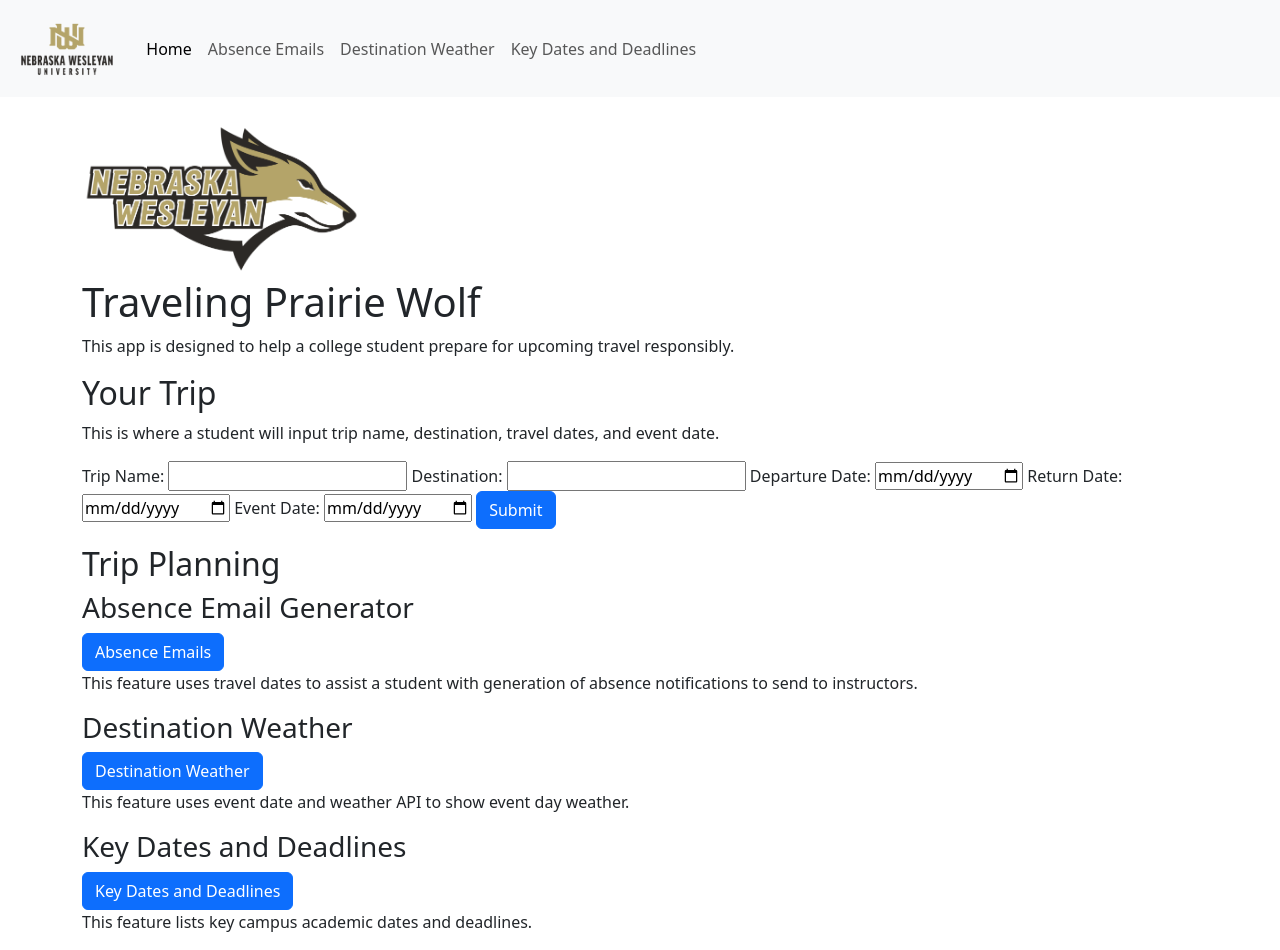
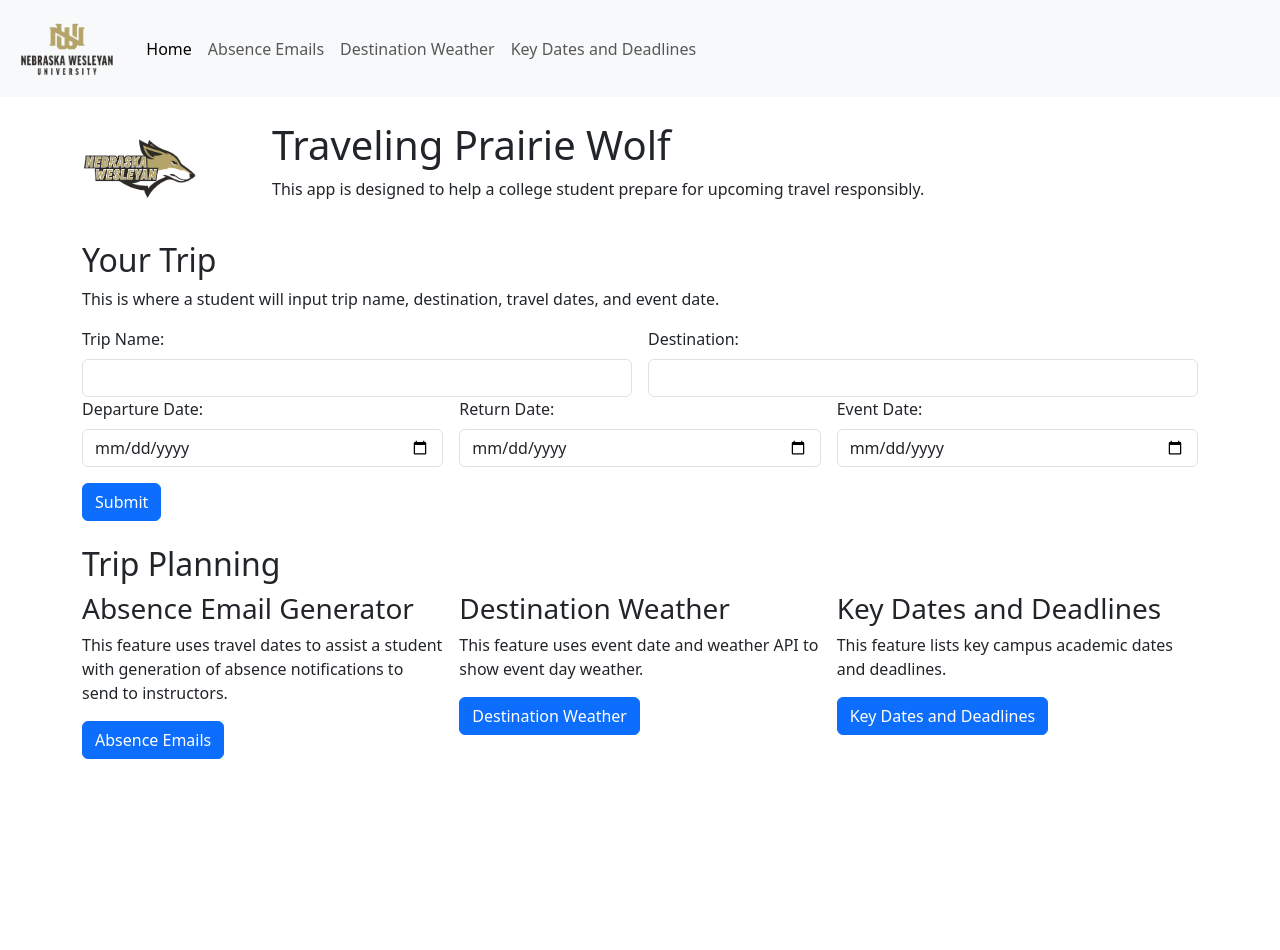
Before and after one commit to ChemQueen/nwu-travelingstudent-support-app, a plain HTML site: page index.html in a window 1280 px wide. After the commit the page ends 800 px from the top, so only its background shows below. Drawn offline with nearby package versions, Linux system fonts and the light colour scheme.

Commit message:
Style Home and Weather pages with Boostrap grid and form classes

```diff
--- a/index.html
+++ b/index.html
@@ -35,59 +35,82 @@
     <div class="container mt-4">
         <!-- Main content for the Home page: introduction, trip details, and links to the three feature pages. -->
         <main>
-            <!-- Page introduction: app name and one-line purpose -->
-            <section>
-                <img src="./images/Athletic_Horizontal_Light_RGB.png" width="25%" alt="Nebraska Wesleyan University logo featuring a coyote head and text in gold, white, and black." />
+            <!-- Page introduction: app name and one-line purpose.
+            Bootstrap row makes a flex container, and the two columns sit side by side
+            (2/12 for the logo, 10/12 for the text) on medium screens and wider, stacking on phones.
+            align-items-center lines up the text with the middle of the image. -->
+            <section class="row align-items-center">
+                <div class="col-md-2">
+                    <img src="./images/Athletic_Horizontal_Light_RGB.png" width="115" alt="Nebraska Wesleyan University logo featuring a coyote head and text in gold, white, and black." />
+                </div>
+                <div class="col-md-10">
                     <h1>Traveling Prairie Wolf</h1>
                     <p>This app is designed to help a college student prepare for upcoming travel responsibly.</p>
+                </div>
             </section>
-
             <!-- Your Trip: the student enters trip details here (trip name, destination, travel dates, and event date).
             script.js will save them to localStorage so the other three pages can use them. -->
-            <section>
+            <section class="mt-4">
                 <h2>Your Trip</h2>
                 <p>This is where a student will input trip name, destination, travel dates, and event date.</p>
-
                 <!-- Semantic HTML <form> used to group controls for collecting input from a user. -->
                 <!-- id="travel-form" is used by script.js to find it and save info from each of the input fields. -->
                 <form id="travel-form">
                     <!-- label's 'for' matches the input's id -->
-                    <label for="trip-name">Trip Name:</label>
-                    <input type="text" id="trip-name" name="trip-name" required>
+                    <div class="row g-3">
+                        <div class="col-md-6">
+                            <label for="trip-name" class="form-label">Trip Name:</label>
+                            <input type="text" class="form-control" id="trip-name" name="trip-name" required>
+                        </div>
+                        <div class="col-md-6">
+                            <label for="destination" class="form-label">Destination:</label>
+                            <input type="text" class="form-control" id="destination" name="destination" required>
+                        </div>
+                    </div>
 
-                    <label for="destination">Destination:</label>
-                    <input type="text" id="destination" name="destination" required>
+                    <div class="row g-3">
+                        <div class="col-md-4">
+                            <label for="depart-date" class="form-label">Departure Date:</label>
+                            <input type="date" class="form-control" id="depart-date" name="depart" required>
+                        </div>
+                        <div class="col-md-4">
+                            <label for="return-date" class="form-label">Return Date:</label>
+                            <input type="date" class="form-control" id="return-date" name="return" required>
+                        </div>
+                        <div class="col-md-4">
+                            <label for="event-date" class="form-label">Event Date:</label>
+                            <input type="date" class="form-control" id="event-date" name="event" required>
+                        </div>
+                    </div>
 
-                    <label for="depart-date">Departure Date:</label>
-                    <input type="date" id="depart-date" name="depart" required>
-
-                    <label for="return-date">Return Date:</label>
-                    <input type="date" id="return-date" name="return" required>
-
-                    <label for="event-date">Event Date:</label>
-                    <input type="date" id="event-date" name="event" required>
-
-                    <button type="submit" class="btn btn-primary" id="form-submit">Submit</button>
-
+                    <button type="submit" class="btn btn-primary mt-3" id="form-submit">Submit</button>
                     <!-- Save confirmation: empty until script.js fills it with a message after the trip is saved.
                     role="status" makes screen readers announce the message when it appears. -->
                     <p id="confirmation-message" role="status"></p>
+
                 </form>
             </section>
-
             <!-- Feature Areas: a description and link for each of the three feature pages
             (Absence Emails, Destination Weather, Key Dates and Deadlines). -->
-            <section>
+            <section class="mt-4">
                 <h2>Trip Planning</h2>
+                <div class="row g-3">
+                    <div class="col-md-4">
                         <h3>Absence Email Generator</h3>
+                        <p>This feature uses travel dates to assist a student with generation of absence notifications to send to instructors.</p>
                         <a href="./absence-emails.html" class="btn btn-primary">Absence Emails</a>
-                <p>This feature uses travel dates to assist a student with generation of absence notifications to send to instructors.</p>
+                    </div>
+                    <div class="col-md-4">
                         <h3>Destination Weather</h3>
+                        <p>This feature uses event date and weather API to show event day weather.</p>
                         <a href="./destination-weather.html" class="btn btn-primary">Destination Weather</a>
-                <p>This feature uses event date and weather API to show event day weather.</p>
+                    </div>
+                    <div class="col-md-4">
                         <h3>Key Dates and Deadlines</h3>
+                        <p>This feature lists key campus academic dates and deadlines.</p>
                         <a href="./key-dates-and-deadlines.html" class="btn btn-primary">Key Dates and Deadlines</a>
-                <p>This feature lists key campus academic dates and deadlines.</p>
+                    </div>
+                </div>
             </section>
         </main>
 
```
Also changed, not shown: destination-weather.html (+14 -5 lines). Lines whose indentation alone changed are shown as unchanged.
